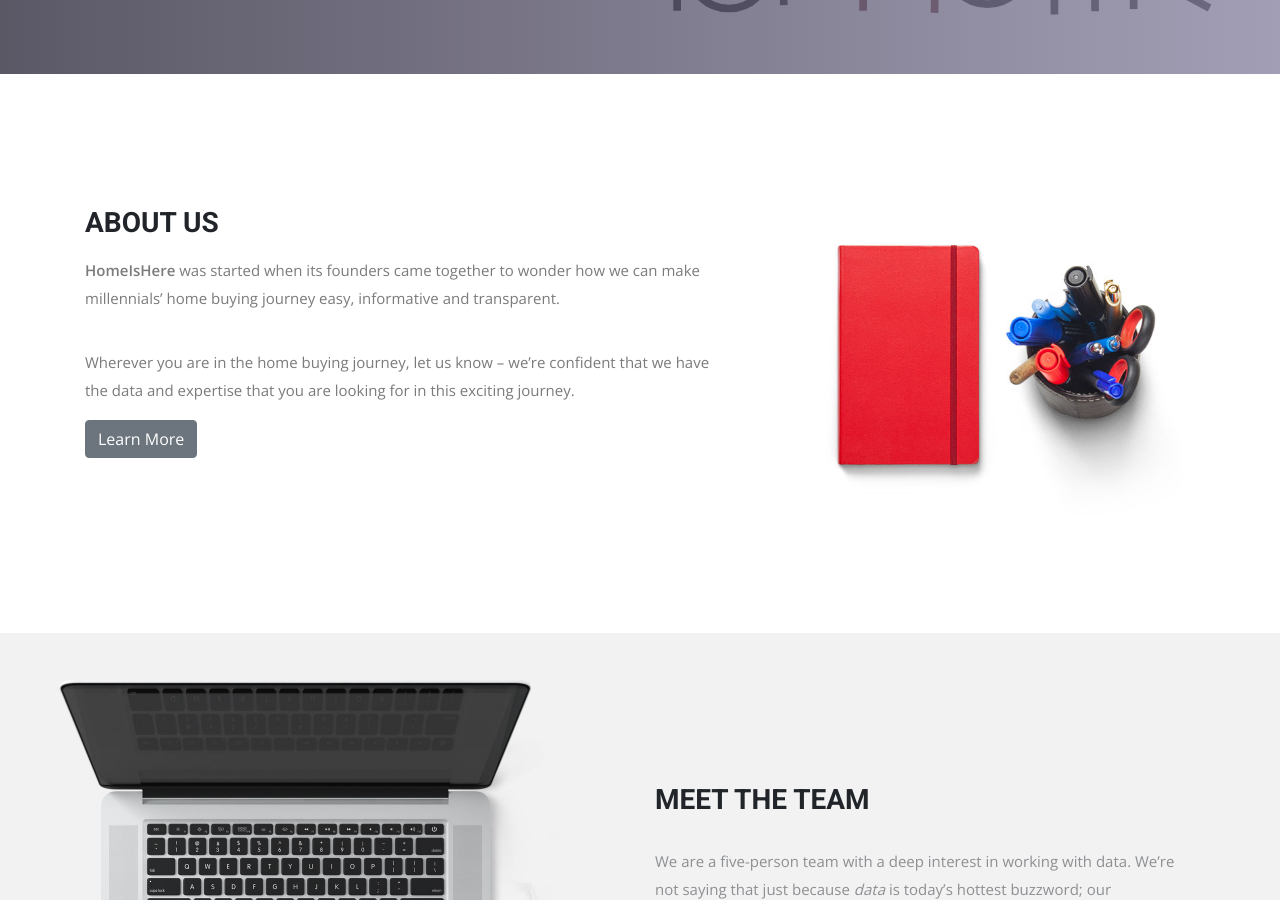
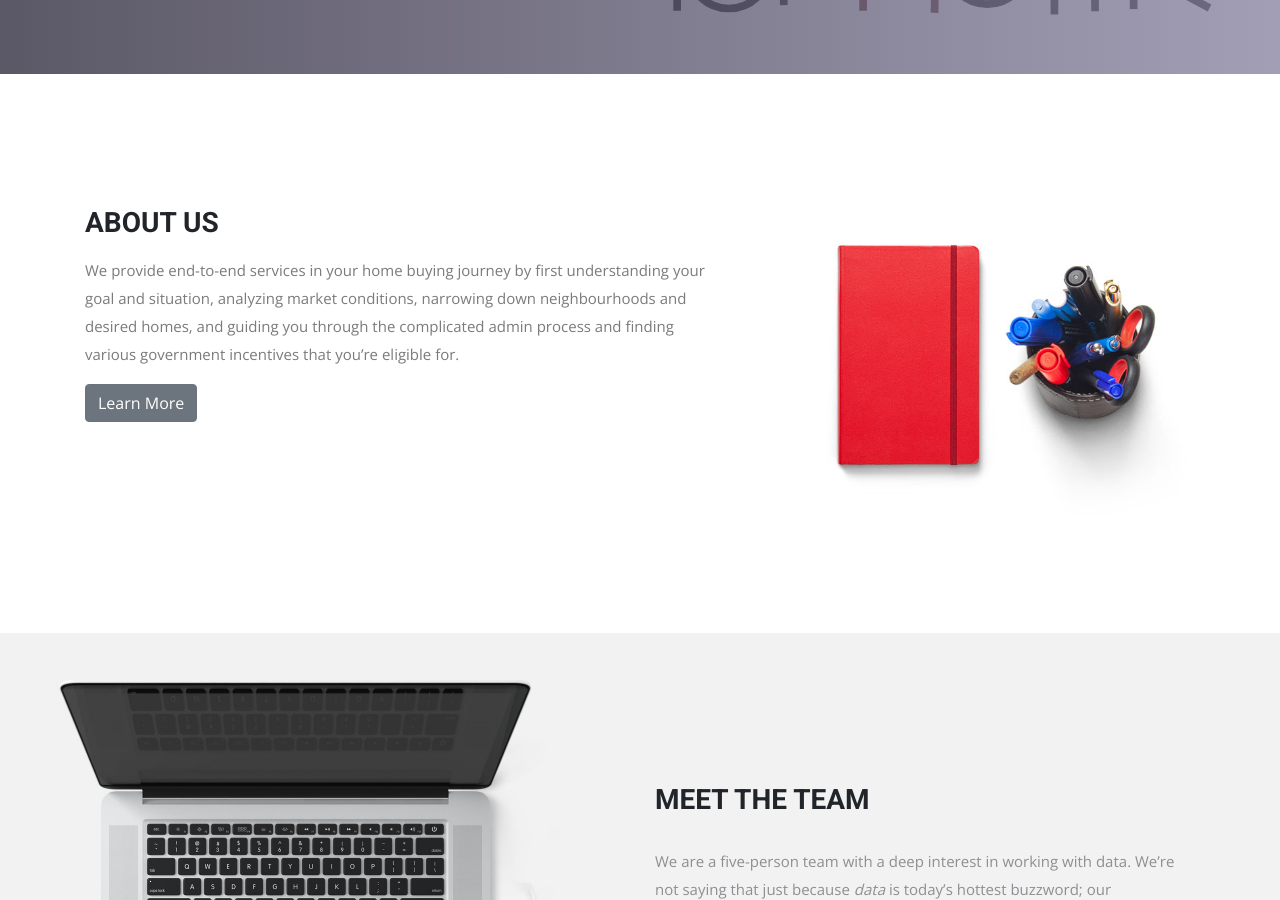
Before and after one commit to HomeIsHere/homeishere.github.io, a Jekyll site: the page built from index.html, in a window 1280 px wide and 900 px high, scrolled down 824 px. Built offline with Jekyll 4.4.1, drawn with Linux system fonts in a browser that asks for light colours; nearby versions of some CDN libraries; some web fonts are replaced; some of the changed text lies outside the part shown.

```diff
--- a/_includes/footer.html
+++ b/_includes/footer.html
@@ -10,7 +10,7 @@
             <li><a href="{{ site.baseurl }}/kr{{ page.url | remove: "en/" }}">한글</a></li>
           </ul>
         </div>
-        <p>Copyright &copy; HomeIsHere. All rights reserved.</p>
+        <p>Copyright &copy; Home Is Here. All rights reserved.</p>
       </div>
     </div>
   </div>
--- a/index.html
+++ b/index.html
@@ -28,14 +28,11 @@ contact-tag: "We can help you find your place to call home."
             <h2>ABOUT US</h2>
           </div>
           <p>
-             <strong>HomeIsHere</strong> was started when its founders came together to wonder
-             how we can make millennials’ home buying journey
-             easy, informative and transparent.
-          </p>
-          <p>
-              Wherever you are in the home buying journey, let us know – we’re confident
-              that we have the data and expertise that you are looking for
-              in this exciting journey.
+             We provide end-to-end services in your home buying journey by first
+             understanding your goal and situation, analyzing market conditions,
+             narrowing down neighbourhoods and desired homes, and guiding you through
+             the complicated admin process and finding various government incentives
+             that you’re eligible for.
           </p>
           <a href="/en/about/" class="btn btn-secondary">Learn More</a>
         </div>
```
Also changed, not shown: about.md (+3 -8 lines).
